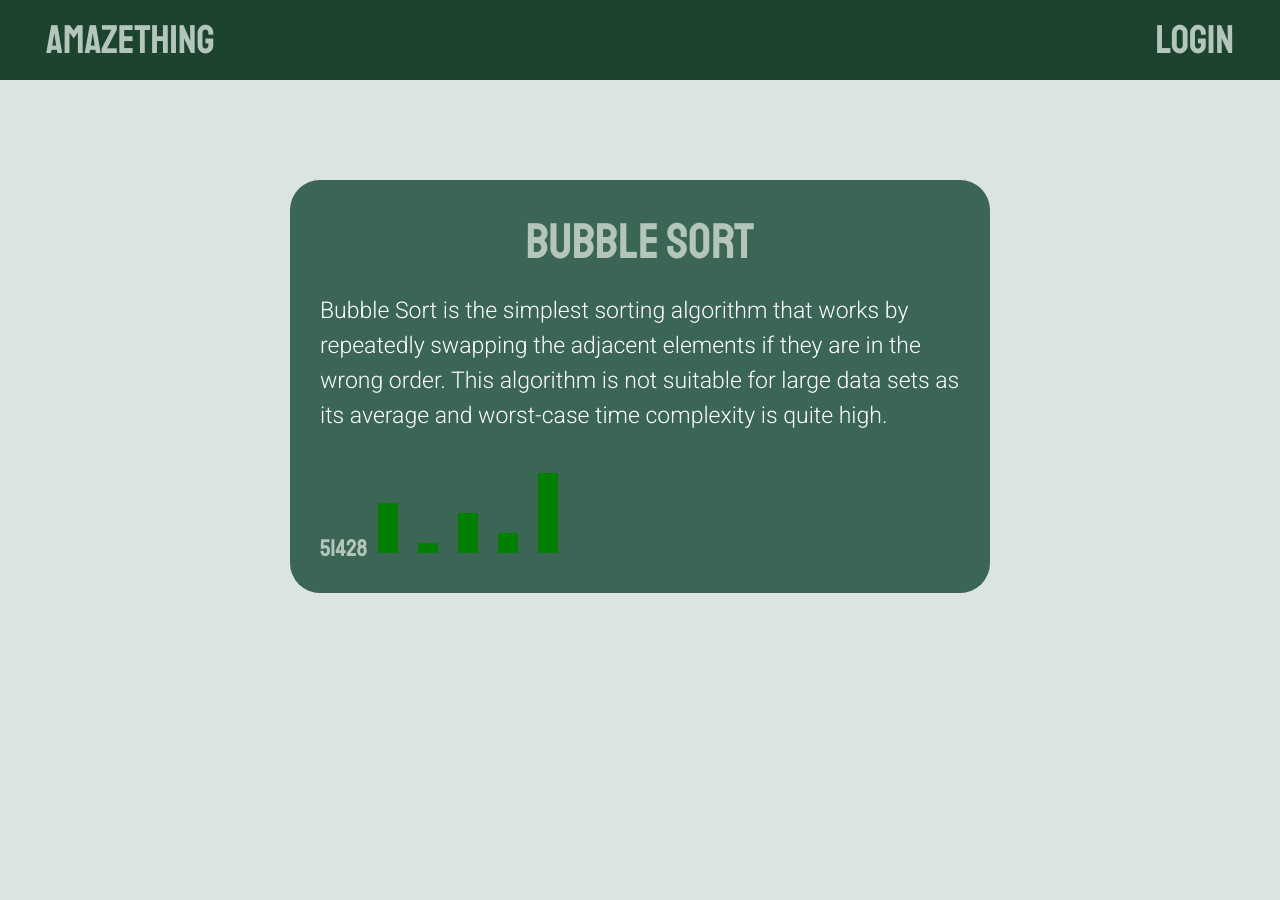
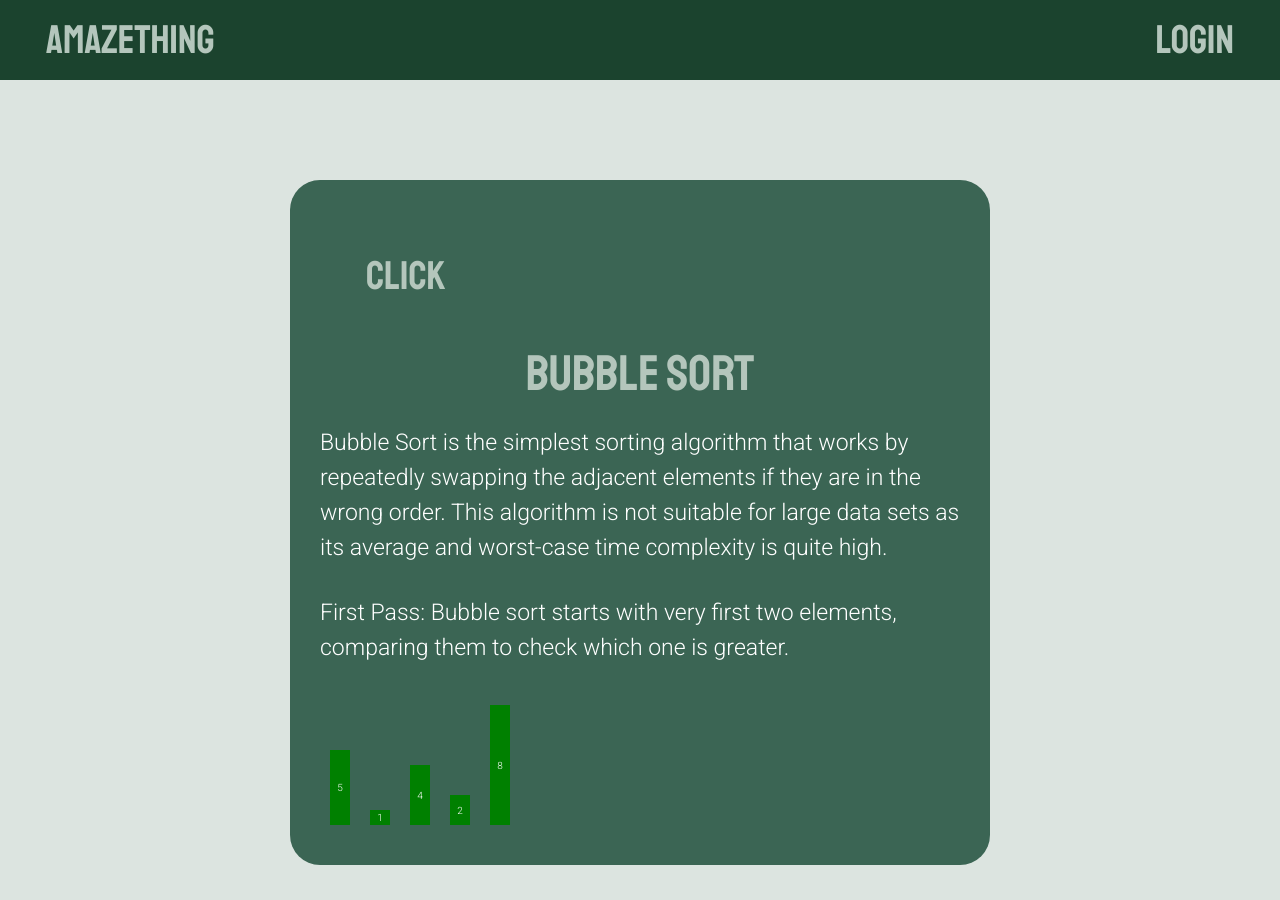
Before and after one commit to vadim-nest/aMAZEthing, a React (Vite) app in the folder Client/: page /sortLesson in a window 1280 px wide. Built offline with nearby package versions, Linux system fonts and the light colour scheme.

Commit message:
feat(sort-lesson): implementated basic sorting of states in the front end

```diff
--- a/Client/src/components/sort-lesson.tsx
+++ b/Client/src/components/sort-lesson.tsx
@@ -1,20 +1,62 @@
-import '../css/sort-lesson.css';
+import "../css/sort-lesson.css";
+import { useEffect, useState } from "react";
+import { bubbleSortAlgo } from "../utils/sorting-algo";
 // import bubbleSort from '../utils/'
 
-export default function SortLesson () {
-
+export default function SortLesson() {
+  const [array, setArray] = useState([5, 1, 4, 2, 8]);
+  const [clicked, setClicked] = useState(false)
   // Should store all the text/arrays in the db and just reuse this component for every lesson
   // But we'll just write everything here for now
   // Took the info from geeksforgeeks.com
 
-  let tempArr = [5, 1, 4, 2, 8];
+  const ARR_BAR_NUM = 8;
 
-  let paragraphs = {sortName: 'Bubble sort', firstP: 'Bubble Sort is the simplest sorting algorithm that works by repeatedly swapping the adjacent elements if they are in the wrong order. This algorithm is not suitable for large data sets as its average and worst-case time complexity is quite high.', secondP: 'First Pass: Bubble sort starts with very first two elements, comparing them to check which one is greater.'};
+  let paragraphs = {
+    sortName: "Bubble sort",
+    firstP:
+      "Bubble Sort is the simplest sorting algorithm that works by repeatedly swapping the adjacent elements if they are in the wrong order. This algorithm is not suitable for large data sets as its average and worst-case time complexity is quite high.",
+    secondP:
+      "First Pass: Bubble sort starts with very first two elements, comparing them to check which one is greater.",
+  };
 
   // Write a nice view for the columns in the array
 
+  //----------------------------------------------------------
+
+  //random Array Gen func
+
+  // function genereateArray() {
+  //   const array = []
+  //   for(let i = 0; i<ARR_BAR_NUM; i++) {
+  //     array.push(randomNumGen(3, 18))
+  //   }
+  //   setArray(array)
+  // }
+
+  // function randomNumGen(min:number, max:number) {
+  //   return Math.floor(Math.random() * (max - min + 1) + min);
+  // }
+
+  //---------------------------------------------------------------------------
+
   // Animation to swap them
 
+  function bubbleSort() {
+    setClicked(true)
+    const copyArr = array.slice();
+    const arrayStates = bubbleSortAlgo(copyArr);
+    let i = 0;
+    const bubbleInt = setInterval(() => {
+      i++;
+      console.log(arrayStates[i], i);
+      setArray(arrayStates[i]);
+      if (i === arrayStates.length - 1) {
+        clearInterval(bubbleInt);
+      }
+    }, 200);
+
+  }
   // let style = {
   //   'backgroundColor': 'green',
   //   'height': `${tempArr[0]}0px`
@@ -24,33 +66,33 @@ export default function SortLesson () {
   //   'height': `${tempArr[1]}0px`
   // }
 
-  const allNums = tempArr.map((num) => {
-    return (
-      {
-        'backgroundColor': 'green',
-        'height': `${num}0px`
-      }
-    )
-  })
-
-  console.log(allNums);
-
-
-
   return (
     <>
-    <div className='whole-page-wrapper'>
-      <div className='lesson-wrapper'>
-        <h1>{paragraphs.sortName}</h1>
-        <p>{paragraphs.firstP}</p>
-        <div className='array'>
-          <h2>{tempArr}</h2>
-          {/* <div className='array-el' style={style}></div>
+      <div className="whole-page-wrapper">
+        <div className="lesson-wrapper">
+          {!clicked && <button onClick={bubbleSort}> click </button>}
+          <h1>{paragraphs.sortName}</h1>
+          <p>{paragraphs.firstP}</p>
+          <p>{paragraphs.secondP}</p>
+          <div className="array">
+            {/* <div className='array-el' style={style}></div>
           <div className='array-el' style={style2}></div> */}
-          {allNums.map((style) => <div className='array-el' style={style}></div>)}
+            {array.map((element, index) => (
+              <div
+                className="array-el"
+                style={{
+                  backgroundColor: "green",
+                  height: `${element * 15}px`,
+                }}
+                key={index}
+              >
+                {" "}
+                {element}{" "}
+              </div>
+            ))}
+          </div>
         </div>
       </div>
-    </div>
     </>
   );
 }
--- a/Client/src/css/learning.css
+++ b/Client/src/css/learning.css
@@ -2,6 +2,8 @@
   margin: 0;
   padding: 0;
 } */
+
+
 
 .initial-view-text p {
   text-align: center;
--- a/Client/src/css/sort-lesson.css
+++ b/Client/src/css/sort-lesson.css
@@ -46,4 +46,8 @@
   background-color: #fff;
   margin: 10px;
   position: relative;
+  display: flex;
+  align-items: center;
+  justify-content: center;
+  font-size: 10px;
 }
--- a/Client/src/utils/sorting-algo.ts
+++ b/Client/src/utils/sorting-algo.ts
@@ -1,4 +1,4 @@
-export function bubbleSort(arr: number[]) {
+export function bubbleSortAlgo(arr: number[]) {
   const ArrayStates: number[][] = [];
   ArrayStates.push([...arr]);
   const visitedIndex: {
@@ -22,7 +22,7 @@ export function bubbleSort(arr: number[]) {
       }
     }
   }
-  return { ArrayStates, visitedIndex };
+  return ArrayStates;
 }
 
 export function insertionSort(arr: number[]) {
@@ -80,5 +80,3 @@ export function selectionSort(arr: number[]) {
 
   return { ArrayStates, visitedIndex };
 }
-
-console.log(bubbleSort([0, 3, 1, 6, 2, 1]));
```
